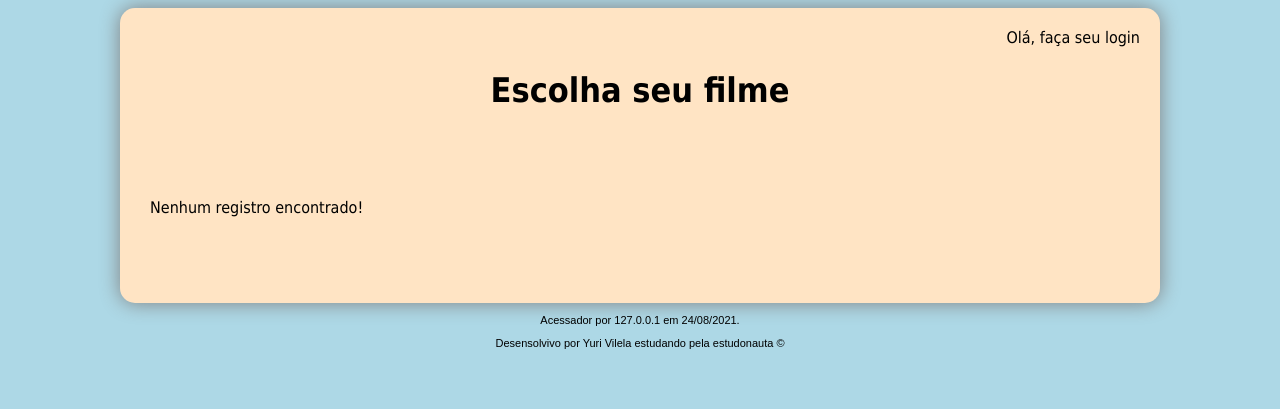
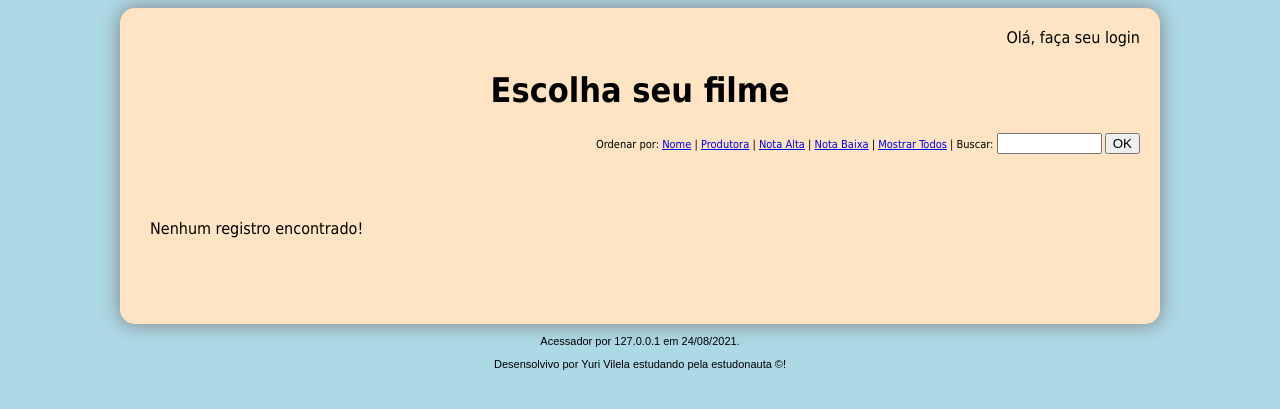
Before and after one commit to yurivilela1704/SeuFilme, a PHP site: page / in a window 1280 px wide. Shown: the top 409 px of the page. Run offline with PHP 8.4, Linux system fonts and the light colour scheme; data that the repository does not hold is empty.

Commit message:
colocando sistema de busca e conectando-o com ordenacao

```diff
--- a/estilo/estilo.css
+++ b/estilo/estilo.css
@@ -26,3 +26,8 @@ footer {
 header {
     text-align: right;
 }
+
+form#busca{
+    font-size: 11px;
+    text-align: right;
+}
--- a/index.php
+++ b/index.php
@@ -10,15 +10,52 @@
         <?php
             require_once "includes/banco.php";
             require_once "includes/funcoes.php";
+
+            $ordem = $_GET['ordenar'] ?? "nome";
+            $chave = $_GET['busca'] ?? "";
         ?>
         <div id="body">
             <?php include_once "topo.php"; ?>
             <h1 class='index-titulo'>Escolha seu filme</h1>
+            <form method="get" id="busca" action="index.php">
+                Ordenar por:
+                <a href="index.php?ordenar=nome&busca=<?php echo $chave; ?>"> Nome</a> |
+                <a href="index.php?ordenar=produtora&busca=<?php echo $chave; ?>"> Produtora</a> |
+                <a href="index.php?ordenar=notaMaior&busca=<?php echo $chave; ?>"> Nota Alta</a> |
+                <a href="index.php?ordenar=notaMenor&busca=<?php echo $chave; ?>"> Nota Baixa</a> |
+                <a href="index.php"> Mostrar Todos</a> |
+                Buscar: <input type="text" name="busca" size="10" maxlength="40">
+                <input type="submit" value="OK">
+            </form>
             <table class="listagem">
                 <?php
                 $joinQuery = "SELECT filmes.nome, filmes.cod, filmes.capa, generos.genero, produtoras.produtora FROM filmes
                               JOIN generos ON filmes.genero = generos.cod
-                              JOIN produtoras ON filmes.produtora = produtoras.cod";
+                              JOIN produtoras ON filmes.produtora = produtoras.cod ";
+
+                if (!empty($chave))
+                {
+                    $joinQuery .= "WHERE filmes.nome like '%$chave%'
+                    OR produtoras.produtora like '%$chave%'
+                    OR generos.genero like '%$chave%' ";
+                }
+
+                switch ($ordem)
+                {
+                    case "produtora":
+                        $joinQuery .= "ORDER BY produtoras.produtora";
+                        break;
+                    case "notaMaior":
+                        $joinQuery .= "ORDER BY filmes.nota DESC";
+                        break;
+                    case "notaMenor":
+                        $joinQuery .= "ORDER BY filmes.nota ASC";
+                        break;
+                    default:
+                        $joinQuery .= "ORDER BY filmes.nome";
+                        break;
+                }
+
                 $codigo = $_GET['cod'] ?? 0;
                 $busca = $banco->query("$joinQuery");
 
--- a/rodape.php
+++ b/rodape.php
@@ -1,6 +1,6 @@
 <?php
 echo "<footer>";
 echo "<p>Acessador por " . $_SERVER['REMOTE_ADDR'] . " em " . date('d/m/Y') .".</p>";
-echo "<p> Desensolvivo por Yuri Vilela estudando pela estudonauta &copy;</p>";
+echo "<p> Desensolvivo por Yuri Vilela estudando pela estudonauta &copy;!</p>";
 echo "</footer>";
 $banco->close();
```
